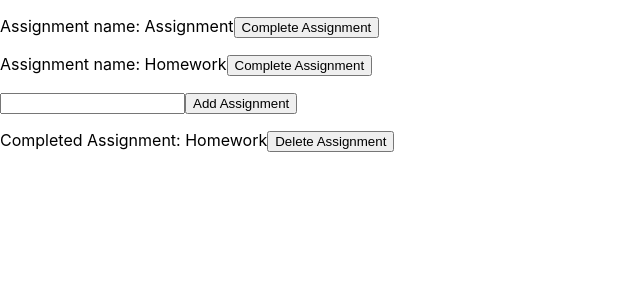
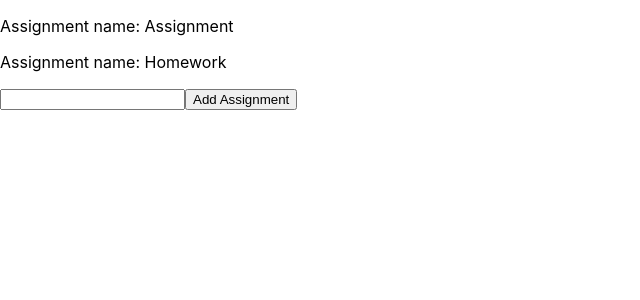
Before and after one commit to ZuShubitidze/React, a React (Create React App) app: page / in a window 1280 px wide. Shown: the top 300 px of the page, without its empty margins (0-640 px from the left). Built offline with nearby package versions, Linux system fonts and the light colour scheme.

Commit message:
Add Homework

```diff
--- a/src/State.jsx
+++ b/src/State.jsx
@@ -4,8 +4,7 @@ class State extends Component {
 
   state = {
     inputValue: '',
-    toDo: [{name: 'Assignment'},{name: 'Homework'}],
-    done: [{name: 'Homework'},]
+    toDo: [{name: 'Assignment'},{name: 'Homework'}]
   }
 
   onChange = (event) => {
@@ -28,23 +27,24 @@ class State extends Component {
     })
   }
 
-  deleteAssignment = (name) => {
-    const toDo = this.state.filter((assignment) => assignment.name !== name)
-    this.setState(
-      toDo
-    )
+  shouldComponentUpdate(prevState) {
+    if((this.state.toDo != prevState.toDo)){
+      return true
+    }
+    return false
   }
 
   render() {
+    console.log("render")
     return (
       <div>
           {this.state.toDo.map((Assignment) => (
             <div>
               <p>
                 Assignment name: {Assignment.name}
-                <button >
+                {/* <button >
                   Complete Assignment
-                </button>
+                </button> */}
               </p>
             </div>
           ))}
@@ -55,21 +55,10 @@ class State extends Component {
             </form>
           </div>
           <div>
-            {this.state.done.map((doneAssignments) => (
-              <div>
-                <p>
-                  Completed Assignment: {doneAssignments.name}
-                  {/* Delete Assignment onClick */}
-                  <button>
-                    Delete Assignment
-                  </button>
-                </p>
-              </div>
-            ))}
+
           </div>
       </div>
     )
-    // InComplete :::
   }
 }
 
```
